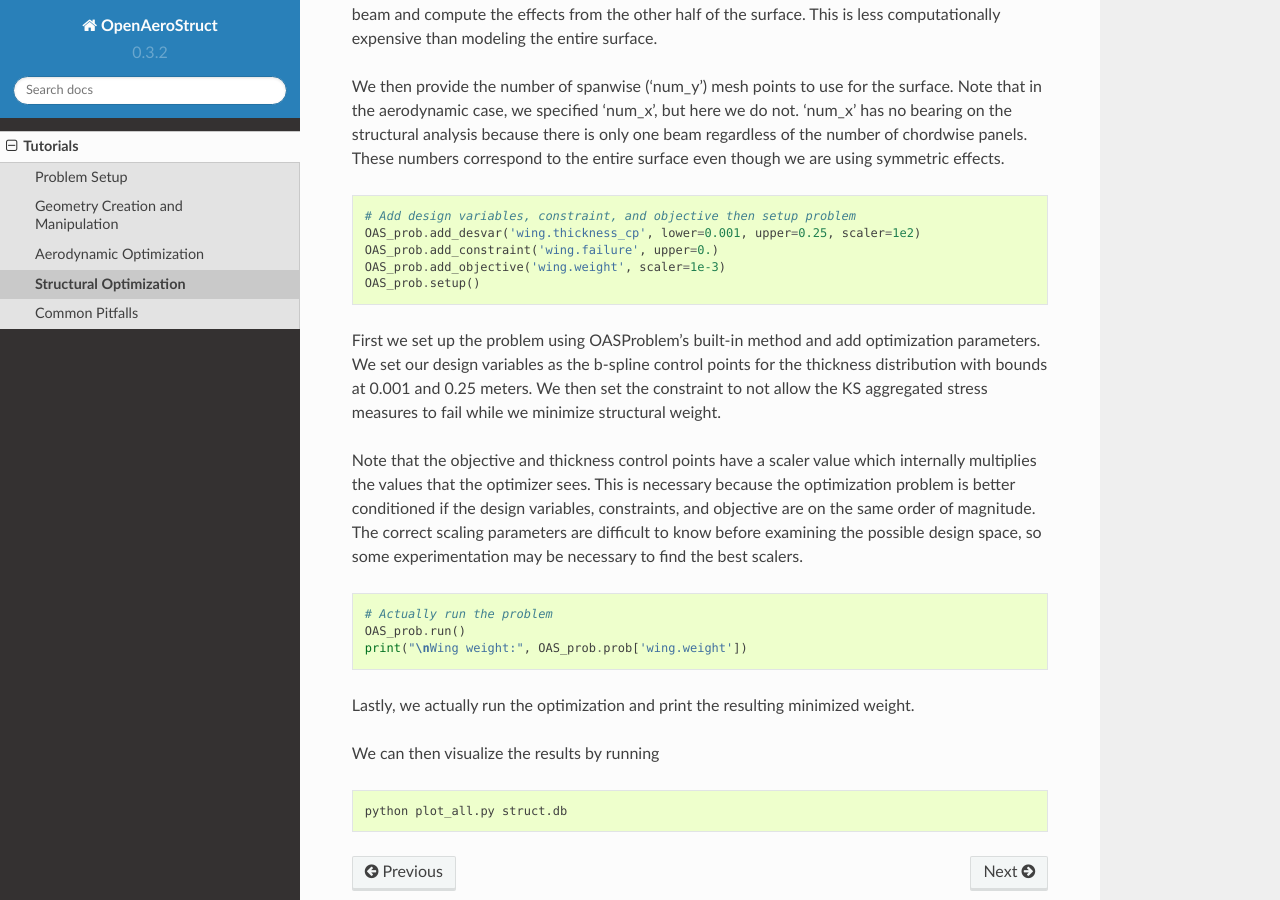
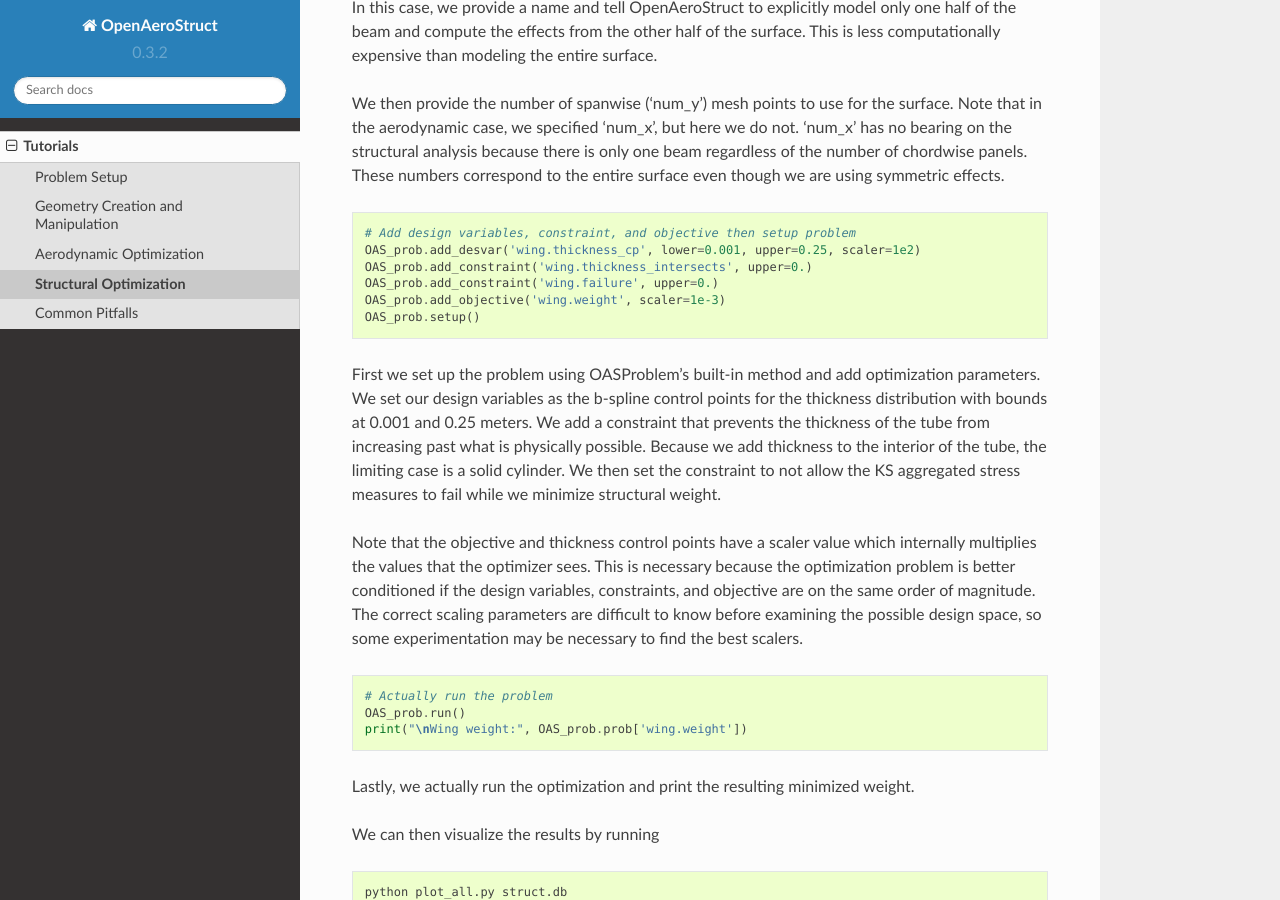
Before and after one commit to mid2SUPAERO/ecoHALE, a Sphinx documentation site: the page built from doc/tutorials/struct.rst, in a window 1280 px wide and 900 px high, scrolled down 1490 px. Built offline with Sphinx 7.4.7 and the Read the Docs theme 2.0.0, drawn with Linux system fonts in a browser that asks for light colours; some of the changed text lies outside the part shown.

Commit message:
Updated structural optimization example to use the thickness intersection constraint

```diff
--- a/doc/tutorials/struct.rst
+++ b/doc/tutorials/struct.rst
@@ -22,6 +22,7 @@ The following Python script performs structural optimization to minimize weight
 
   # Add design variables, constraint, and objective then setup problem
   OAS_prob.add_desvar('wing.thickness_cp', lower=0.001, upper=0.25, scaler=1e2)
+  OAS_prob.add_constraint('wing.thickness_intersects', upper=0.)
   OAS_prob.add_constraint('wing.failure', upper=0.)
   OAS_prob.add_objective('wing.weight', scaler=1e-3)
   OAS_prob.setup()
@@ -80,12 +81,15 @@ These numbers correspond to the entire surface even though we are using symmetri
 
   # Add design variables, constraint, and objective then setup problem
   OAS_prob.add_desvar('wing.thickness_cp', lower=0.001, upper=0.25, scaler=1e2)
+  OAS_prob.add_constraint('wing.thickness_intersects', upper=0.)
   OAS_prob.add_constraint('wing.failure', upper=0.)
   OAS_prob.add_objective('wing.weight', scaler=1e-3)
   OAS_prob.setup()
 
 First we set up the problem using OASProblem's built-in method and add optimization parameters.
 We set our design variables as the b-spline control points for the thickness distribution with bounds at 0.001 and 0.25 meters.
+We add a constraint that prevents the thickness of the tube from increasing past what is physically possible.
+Because we add thickness to the interior of the tube, the limiting case is a solid cylinder.
 We then set the constraint to not allow the KS aggregated stress measures to fail while we minimize structural weight.
 
 Note that the objective and thickness control points have a scaler value which internally multiplies the values that the optimizer sees.
--- a/run_spatialbeam.py
+++ b/run_spatialbeam.py
@@ -63,7 +63,7 @@ if __name__ == "__main__":
 
         # Setup problem and add design variables, constraint, and objective
         OAS_prob.add_desvar('wing.thickness_cp', lower=0.001, upper=0.25, scaler=1e2)
-        OAS_prob.add_desvar('wing.radius_cp', lower=0.01, upper=.1, scaler=1e2)
+        OAS_prob.add_constraint('wing.thickness_intersects', upper=0.)
         OAS_prob.add_constraint('wing.failure', upper=0.)
         OAS_prob.add_objective('wing.weight', scaler=1e-3)
         OAS_prob.setup()
@@ -77,12 +77,14 @@ if __name__ == "__main__":
                               'offset' : np.array([10., 0., 0.])})
 
         OAS_prob.add_desvar('wing.thickness_cp', lower=0.001, upper=0.25, scaler=1e2)
+        OAS_prob.add_constraint('wing.thickness_intersects', upper=0.)
         OAS_prob.add_constraint('wing.failure', upper=0.)
         OAS_prob.add_objective('wing.weight', scaler=1e-3)
 
         # Note that these tail variables have no effect on the wing and thus
         # have no need to be changed except to satisfy the failure constraint
         OAS_prob.add_desvar('tail.thickness_cp', lower=0.001, upper=0.25, scaler=1e2)
+        OAS_prob.add_constraint('tail.thickness_intersects', upper=0.)
         OAS_prob.add_constraint('tail.failure', upper=0.)
 
         # Setup problem
```
